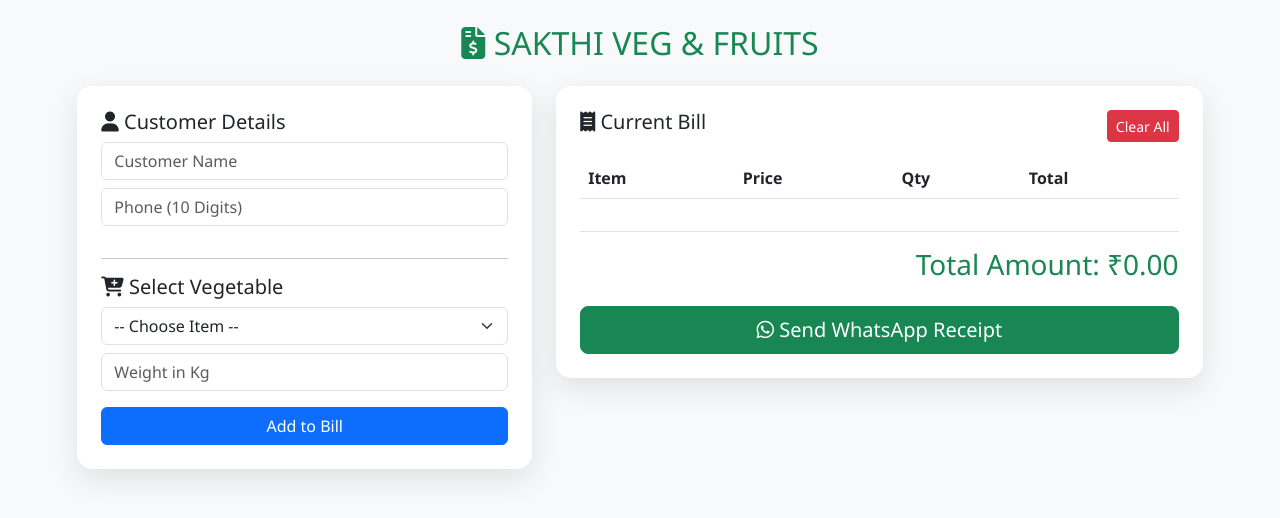
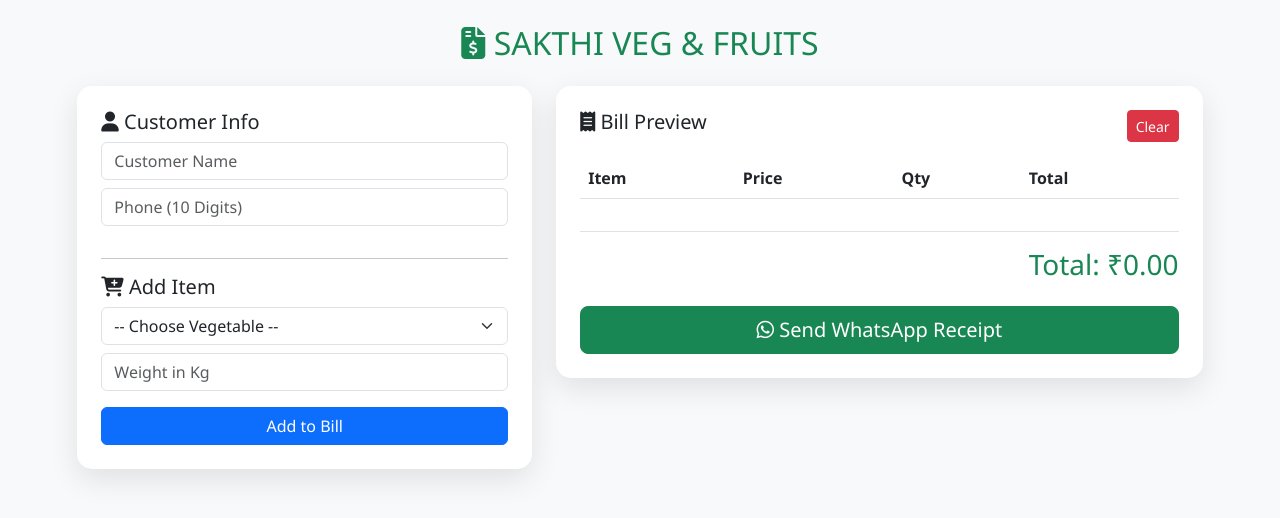
Before and after one commit to sakthi-kumars/sakthi-veg-app, a Flask app: page / in a window 1280 px wide. Shown: the top 518 px of the page. Run offline with Flask 3, Linux system fonts and the light colour scheme; lists and menus that the app fills with data are empty.

Commit message:
Update index.html

```diff
--- a/templates/index.html
+++ b/templates/index.html
@@ -3,7 +3,7 @@
 <head>
     <meta charset="UTF-8">
     <meta name="viewport" content="width=device-width, initial-scale=1.0">
-    <title>Sakthi Veg - Billing v4.0</title>
+    <title>Sakthi Veg - Billing v4.1</title>
     <link href="https://cdn.jsdelivr.net/npm/bootstrap@5.3.0/dist/css/bootstrap.min.css" rel="stylesheet">
     <link rel="stylesheet" href="https://cdnjs.cloudflare.com/ajax/libs/font-awesome/6.4.0/css/all.min.css">
     <style>
@@ -20,13 +20,13 @@
             <div class="row">
                 <div class="col-md-5">
                     <div class="card bill-card p-4 mb-4">
-                        <h5><i class="fas fa-user"></i> Customer Details</h5>
+                        <h5><i class="fas fa-user"></i> Customer Info</h5>
                         <input type="text" id="cust_name" class="form-control mb-2" placeholder="Customer Name">
                         <input type="text" id="cust_phone" class="form-control mb-3" placeholder="Phone (10 Digits)">
                         <hr>
-                        <h5><i class="fas fa-cart-plus"></i> Select Vegetable</h5>
+                        <h5><i class="fas fa-cart-plus"></i> Add Item</h5>
                         <select id="item_select" class="form-select mb-2">
-                            <option value="">-- Choose Item --</option>
+                            <option value="">-- Choose Vegetable --</option>
                             {% for i in inventory %}
                             <option value="{{ i.item_en }}" data-price="{{ i.price }}">{{ i.item_en }} (₹{{ i.price }}/kg)</option>
                             {% endfor %}
@@ -38,24 +38,17 @@
                 <div class="col-md-7">
                     <div class="card bill-card p-4">
                         <div class="d-flex justify-content-between mb-3">
-                            <h5><i class="fas fa-receipt"></i> Current Bill</h5>
-                            <button class="btn btn-sm btn-danger" onclick="clearBill()">Clear All</button>
+                            <h5><i class="fas fa-receipt"></i> Bill Preview</h5>
+                            <button class="btn btn-sm btn-danger" onclick="clearBill()">Clear</button>
                         </div>
-                        <div class="table-responsive">
                         <table class="table table-hover" id="bill_table">
                             <thead>
-                                    <tr>
-                                        <th>Item</th>
-                                        <th>Price</th>
-                                        <th>Qty</th>
-                                        <th>Total</th>
-                                    </tr>
+                                <tr><th>Item</th><th>Price</th><th>Qty</th><th>Total</th></tr>
                             </thead>
                             <tbody></tbody>
                         </table>
-                        </div>
                         <div class="text-end mt-3 border-top pt-3">
-                            <h3 class="text-success">Total Amount: ₹<span id="grand_total">0.00</span></h3>
+                            <h3 class="text-success">Total: ₹<span id="grand_total">0.00</span></h3>
                             <button class="btn btn-success mt-3 btn-lg w-100" onclick="sendWhatsApp()">
                                 <i class="fab fa-whatsapp"></i> Send WhatsApp Receipt
                             </button>
@@ -72,22 +65,16 @@ let billItems = [];
 
 function addToBill() {
     const select = document.getElementById('item_select');
+    if (!select.value) return alert("Select item!");
+
     const name = select.value;
     const price = select.options[select.selectedIndex].getAttribute('data-price');
     const weight = document.getElementById('item_weight').value;
 
-    if (!name || !weight || weight <= 0) {
-        alert("Please select an item and enter valid weight!");
-        return;
-    }
+    if (!weight || weight <= 0) return alert("Enter weight!");
 
-    const total = parseFloat(price) * parseFloat(weight);
-    billItems.push({
-        name: name,
-        price: parseFloat(price),
-        weight: parseFloat(weight),
-        total: total
-    });
+    const itemTotal = parseFloat(price) * parseFloat(weight);
+    billItems.push({ name: name, price: price, weight: weight, total: itemTotal });
 
     updateUI();
     document.getElementById('item_weight').value = '';
@@ -96,28 +83,19 @@ function addToBill() {
 function updateUI() {
     const tbody = document.querySelector('#bill_table tbody');
     tbody.innerHTML = '';
-    let grandTotal = 0;
-
+    let total = 0;
     billItems.forEach(item => {
-        tbody.innerHTML += `<tr>
-            <td>${item.name}</td>
-            <td>₹${item.price}</td>
-            <td>${item.weight} kg</td>
-            <td>₹${item.total.toFixed(2)}</td>
-        </tr>`;
-        grandTotal += item.total;
+        tbody.innerHTML += `<tr><td>${item.name}</td><td>₹${item.price}</td><td>${item.weight} kg</td><td>₹${item.total.toFixed(2)}</td></tr>`;
+        total += item.total;
     });
-
-    document.getElementById('grand_total').innerText = grandTotal.toFixed(2);
+    document.getElementById('grand_total').innerText = total.toFixed(2);
 }
 
 function clearBill() {
-    if (confirm("Clear current bill?")) {
     billItems = [];
     updateUI();
     document.getElementById('cust_name').value = '';
     document.getElementById('cust_phone').value = '';
-    }
 }
 
 function sendWhatsApp() {
@@ -125,34 +103,22 @@ function sendWhatsApp() {
     const phone = document.getElementById('cust_phone').value;
     const total = document.getElementById('grand_total').innerText;
 
-    if (phone.length < 10) {
-        alert("Please enter a valid 10-digit phone number!");
-        return;
-    }
-    if (billItems.length === 0) {
-        alert("Your bill is empty!");
-        return;
-    }
+    if (phone.length < 10) return alert("Enter 10-digit phone!");
+    if (billItems.length === 0) return alert("Bill is empty!");
 
-    // மெசேஜ் உருவாக்கம் (Clean text logic)
-    let message = "*SAKTHI VEG & FRUITS*%0A";
-    message += "--------------------------%0A";
-    message += `*Customer:* ${name}%0A`;
-    message += "--------------------------%0A";
+    // Construct message string safely
+    let msg = "*SAKTHI VEG & FRUITS*%0A--------------------------%0A";
+    msg += `*Customer:* ${name}%0A--------------------------%0A`;
 
-    billItems.forEach((item, index) => {
-        message += `${index + 1}. *${item.name}*%0A`;
-        message += `   ${item.weight}kg x ₹${item.price} = *₹${item.total.toFixed(2)}*%0A`;
+    billItems.forEach((item, i) => {
+        msg += `${i+1}. *${item.name}*: ${item.weight}kg x ₹${item.price} = ₹${item.total.toFixed(2)}%0A`;
     });
 
-    message += "--------------------------%0A";
-    message += `*Grand Total: ₹${total}*%0A`;
-    message += "--------------------------%0A";
-    message += "Thank you! Visit again.";
+    msg += "--------------------------%0A";
+    msg += `*Grand Total: ₹${total}*%0A--------------------------%0A`;
+    msg += "Thank you!";
 
-    // லிங்க் ஓபன் செய்தல்
-    const waUrl = `https://wa.me/91${phone}?text=${message}`;
-    window.open(waUrl, '_blank');
+    window.open(`https://wa.me/91${phone}?text=${msg}`, '_blank');
 }
 </script>
 </body>
```
Lines whose indentation alone changed are shown as unchanged.
